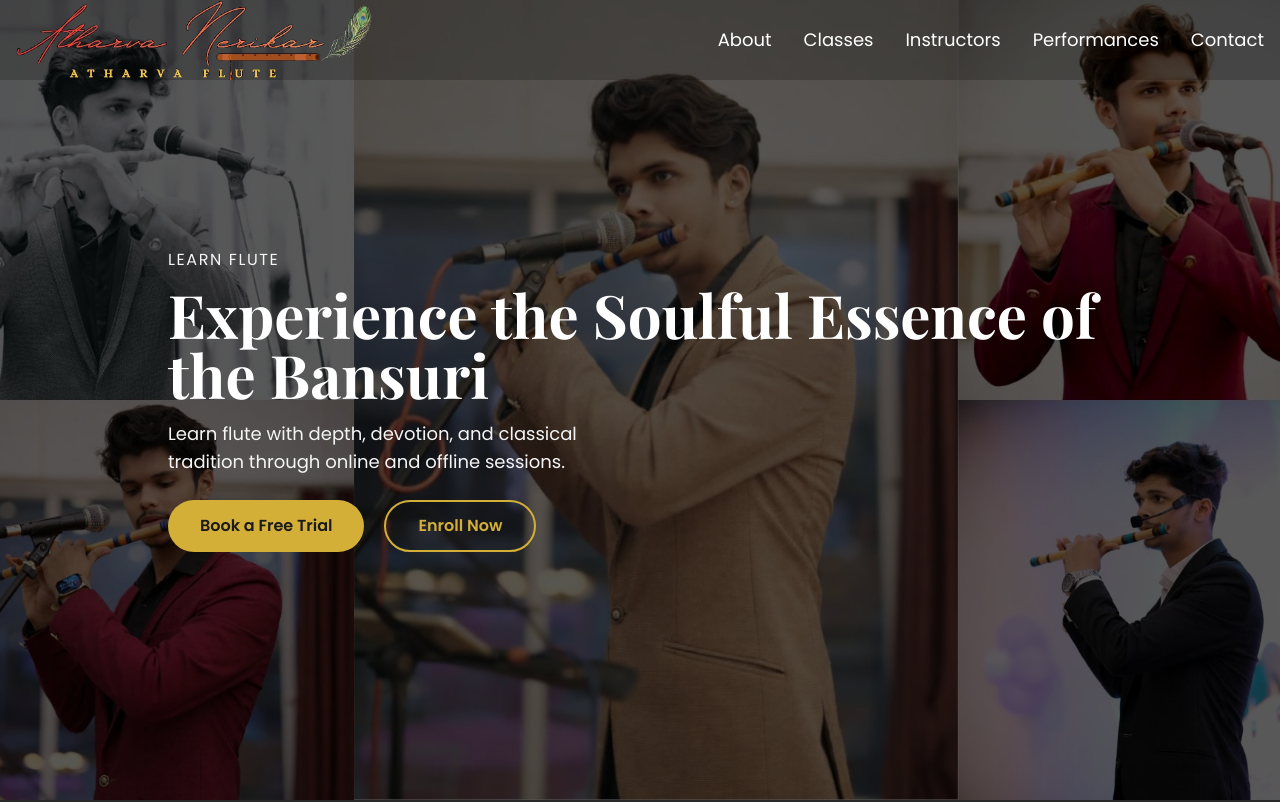
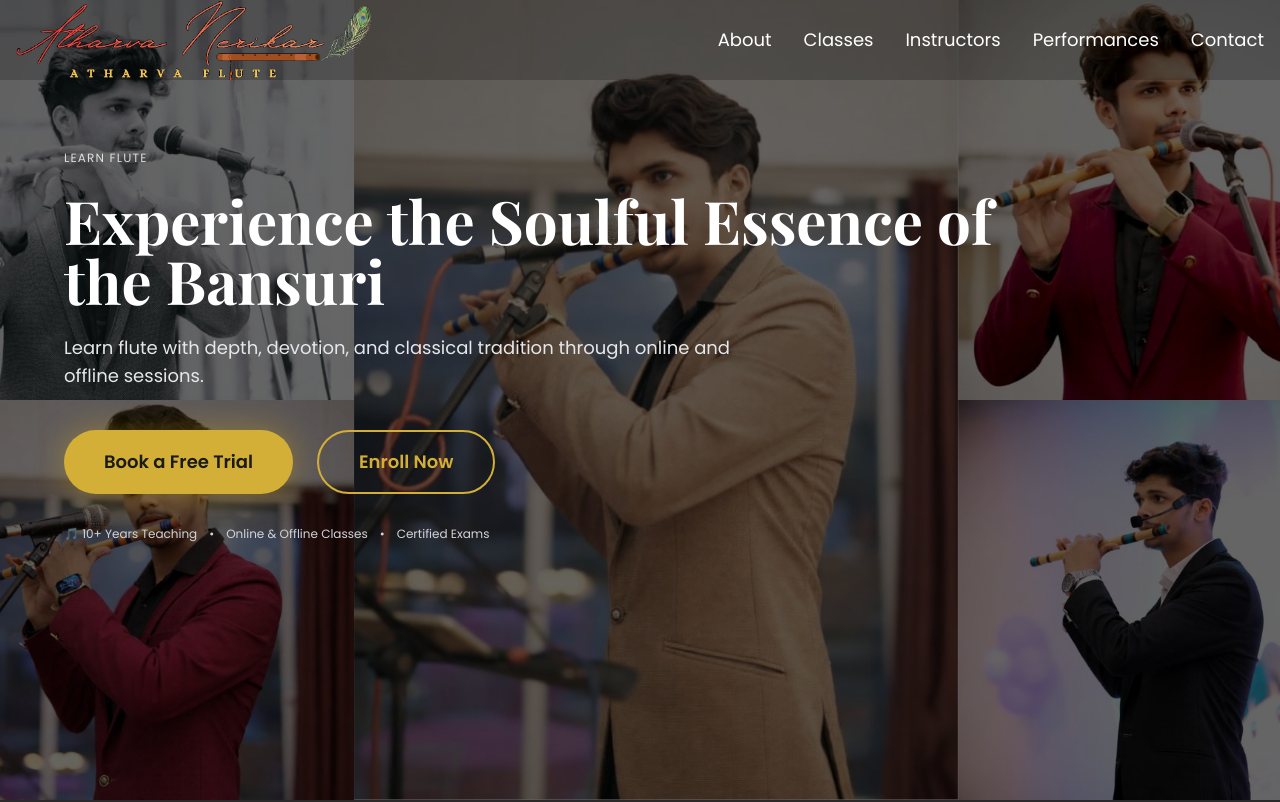
Before and after one commit to Harsh-a1213/Atharva-Flute, a React (Vite) app: page / in a window 1280 px wide. Shown: the top 802 px of the page. Built offline with nearby package versions, Linux system fonts and the light colour scheme.

Commit message:
Latest changes new adds

```diff
--- a/components/HarmoniumKeyboard.tsx
+++ b/components/HarmoniumKeyboard.tsx
@@ -8,9 +8,9 @@ const HarmoniumKeyboard = () => {
         </h1>
 
         <p className="text-gray-300 mb-8 leading-relaxed">
-          This class introduces students to harmonium or keyboard with a strong
-          focus on melody, pitch accuracy, and accompaniment techniques used in
-          Indian music.
+        The harmonium course at Atharva Flute Academy introduces students to the fundamentals of harmonium playing with a strong emphasis on melody, pitch accuracy, and accompaniment techniques essential to Indian music.
+        The course is designed to build a solid musical base while developing sensitivity to sur, shruti, and expressive playing.
+        It is especially beneficial for beginners and vocalists seeking instrumental support for their practice.
         </p>
 
         <h2 className="text-2xl font-semibold text-brand-gold mb-4">
@@ -18,16 +18,18 @@ const HarmoniumKeyboard = () => {
         </h2>
 
         <ul className="list-disc list-inside text-gray-300 space-y-2 mb-8">
-          <li>Basic fingering and hand posture</li>
-          <li>Scale and chord practice</li>
-          <li>Understanding sur and shruti</li>
-          <li>Accompaniment for vocal music</li>
-          <li>Intro to raag-based playing</li>
+          <li>Basic fingering techniques and correct hand posture.</li>
+          <li>Systematic scale practice to improve finger coordination and speed.</li>
+          <li>Understanding sur and shruti for accurate pitch control.</li>
+          <li>Introduction to chords and basic harmony.</li>
+          <li>Accompaniment techniques for vocal music.</li>
+          <li>Introductory raag-based playing and simple compositions.</li>
         </ul>
 
         <p className="text-gray-300 mb-10">
-          Ideal for beginners and singers who want to support their practice
-          with an instrument.
+        The learning path is structured and beginner-friendly.
+        Students start with basic note recognition and hand coordination, gradually progressing to scales, accompaniment patterns, and raag-based playing.
+        Emphasis is placed on developing confidence, musical awareness, and the ability to support vocal or solo practice effectively.
         </p>
 
         <div className="text-center">
--- a/components/Hero.tsx
+++ b/components/Hero.tsx
@@ -1,6 +1,8 @@
 import React from "react";
 import { motion } from "framer-motion";
-import heroImage from "./assets/Atharva.jpg";
+
+import heroDesktop from "./assets/Atharva.jpg";
+import heroMobile from "./assets/Mobile.jpg";
 
 interface HeroProps {
   openBookingModal: () => void;
@@ -15,101 +17,66 @@ const Hero: React.FC<HeroProps> = ({
     <section
       id="hero"
       className="
-        relative
-        min-h-[80vh]        /* ⬅ reduced from 90vh */
-        sm:min-h-screen
-        flex items-center
-        overflow-hidden
+        relative w-full
+        min-h-[70vh] md:min-h-screen
+        overflow-hidden bg-black
       "
     >
-      {/* Background Image */}
+      {/* RESPONSIVE BACKGROUND IMAGE */}
+      <div className="absolute inset-0">
+        <picture>
+          {/* Mobile image */}
+          <source srcSet={heroMobile} media="(max-width: 768px)" />
+
+          {/* Desktop image */}
           <img
-        src={heroImage}
-        alt="Bansuri flute performance by Atharva"
+            src={heroDesktop}
+            alt="Atharva Flute Performance"
             className="
-          absolute inset-0
               w-full h-full
               object-cover
-          object-[50%_22%]
-          sm:object-center
-          z-0
+              object-top
             "
           />
+        </picture>
+      </div>
 
-      {/* Overlay */}
-      <div className="absolute inset-0 bg-black/65 z-10" />
+      {/* OVERLAY */}
+      <div className="absolute inset-0 bg-black/60 z-10" />
 
-      {/* Content */}
+      {/* CONTENT */}
+      <div className="relative z-20 max-w-7xl mx-auto px-6 md:px-16">
         <motion.div
-        className="
-          relative z-20
-          px-6 sm:px-10
-          max-w-xl sm:max-w-5xl
-          text-left sm:text-left
-          mx-auto                /* ⬅ centers block on mobile */
-        "
+          className="pt-28 md:pt-36"
           initial={{ opacity: 0, y: 30 }}
           animate={{ opacity: 1, y: 0 }}
-        transition={{ duration: 0.8, ease: "easeOut" }}
+          transition={{ duration: 0.9, ease: "easeOut" }}
         >
-        {/* Label */}
-        <div className="
-          text-xs sm:text-base
-          tracking-widest uppercase
-          text-brand-light
-          mb-3
-        ">
-          Learn Flute
-        </div>
+          {/* BADGE */}
+          <span className="inline-block text-xs tracking-widest uppercase text-white/80 mb-6">
+            LEARN FLUTE
+          </span>
 
-        {/* Heading */}
-        <h1
-          className="
-            text-3xl
-            sm:text-4xl
-            md:text-5xl
-            lg:text-6xl
-            font-serif font-bold
-            leading-snug           /* ⬅ tighter line height */
-            mb-4
-          "
-        >
+          {/* HEADING */}
+          <h1 className="font-serif font-bold text-4xl sm:text-5xl lg:text-6xl leading-tight max-w-5xl mb-6">
             Experience the Soulful Essence of the Bansuri
           </h1>
 
-        {/* Subtext */}
-        <p
-          className="
-            text-sm
-            sm:text-base
-            md:text-lg
-            text-brand-light
-            max-w-md
-            mb-6                 /* ⬅ reduced spacing */
-          "
-        >
+          {/* DESCRIPTION */}
+          <p className="text-base sm:text-lg text-gray-200 max-w-2xl mb-10 leading-relaxed">
             Learn flute with depth, devotion, and classical tradition through
             online and offline sessions.
           </p>
 
-        {/* Buttons */}
-        <div className="
-          flex flex-col
-          sm:flex-row
-          gap-3 sm:gap-5
-        ">
+          {/* CTA BUTTONS */}
+          <div className="flex flex-col sm:flex-row gap-6 mb-8">
             <button
               onClick={openBookingModal}
               className="
-              w-full sm:w-auto
-              bg-brand-gold text-brand-dark
-              font-semibold
-              py-3
-              px-8
-              rounded-full
-              text-sm sm:text-base
-              hover:scale-105
-              transition-transform
+                bg-brand-gold text-brand-dark font-bold
+                py-4 px-10 rounded-full text-lg
+                shadow-[0_0_30px_rgba(234,179,8,0.35)]
+                hover:scale-105 transition-transform
               "
             >
               Book a Free Trial
@@ -118,14 +85,8 @@ const Hero: React.FC<HeroProps> = ({
             <button
               onClick={openEnrollModal}
               className="
-              w-full sm:w-auto
-              border-2 border-brand-gold
-              text-brand-gold
-              font-semibold
-              py-3
-              px-8
-              rounded-full
-              text-sm sm:text-base
+                border-2 border-brand-gold text-brand-gold font-bold
+                py-4 px-10 rounded-full text-lg
                 hover:bg-brand-gold hover:text-brand-dark
                 transition-colors
               "
@@ -133,7 +94,17 @@ const Hero: React.FC<HeroProps> = ({
               Enroll Now
             </button>
           </div>
+
+          {/* TRUST SECTION */}
+          <div className="flex flex-wrap gap-3 text-xs text-gray-300">
+            <span>🎵 10+ Years Teaching</span>
+            <span>•</span>
+            <span>Online & Offline Classes</span>
+            <span>•</span>
+            <span>Certified Exams</span>
+          </div>
         </motion.div>
+      </div>
     </section>
   );
 };
--- a/components/Tabla.tsx
+++ b/components/Tabla.tsx
@@ -8,8 +8,9 @@ const Tabla = () => {
         </h1>
 
         <p className="text-gray-300 mb-8 leading-relaxed">
-          This course introduces rhythm and percussion through tabla and basic
-          drumming techniques rooted in Indian classical music.
+          The Tabla course at <b>Atharva Flute Academy</b> introduces students to the world of rhythm and percussion, firmly rooted in the tradition of Indian classical music.
+          This course focuses on developing a strong rhythmic foundation, hand technique, and an in-depth understanding of taal and laya.
+          It is ideal for students who wish to build confidence in rhythm, timing, and accompaniment.
         </p>
 
         <h2 className="text-2xl font-semibold text-brand-gold mb-4">
@@ -17,25 +18,18 @@ const Tabla = () => {
         </h2>
 
         <ul className="list-disc list-inside text-gray-300 space-y-2 mb-8">
-          <li>Basic bols and hand techniques</li>
-          <li>Understanding taal and laya</li>
-          <li>Practice of common taals</li>
-          <li>Accompaniment techniques</li>
-          <li>Improvisation basics</li>
+          <li>Basic bols and correct hand techniques for tabla.</li>
+          <li>Understanding taal and laya and layakari.</li>
+          <li>learning taals from basic to advance.</li>
+          <li>learning kayda tukda relas and so on.</li>
+          <li>Scratch to advance teaching will be there in class</li>
         </ul>
 
         <p className="text-gray-300 mb-10">
-          Ideal for students interested in rhythm and percussion fundamentals.
-        </p>
+        The learning path is structured to suit beginners as well as advancing learners.
+        Students begin with basic hand coordination and bols, gradually progressing to taal structures, accompaniment patterns, and introductory improvisation.
+        Continuous practice helps develop rhythmic clarity, confidence, and the ability to perform effectively in solo or accompaniment settings.        </p>
 
-        <div className="text-center">
-          <a
-            href="#contact"
-            className="inline-block bg-gradient-to-r from-yellow-400 to-yellow-500 text-gray-900 font-bold py-3 px-10 rounded-full shadow-lg"
-          >
-            Enroll for Tabla Class
-          </a>
-        </div>
 
       </div>
     </section>
```
Also changed, not shown: components/Flute.tsx (+16 -21 lines), components/assets/Mobile.jpg (added). Lines whose indentation alone changed are shown as unchanged.
